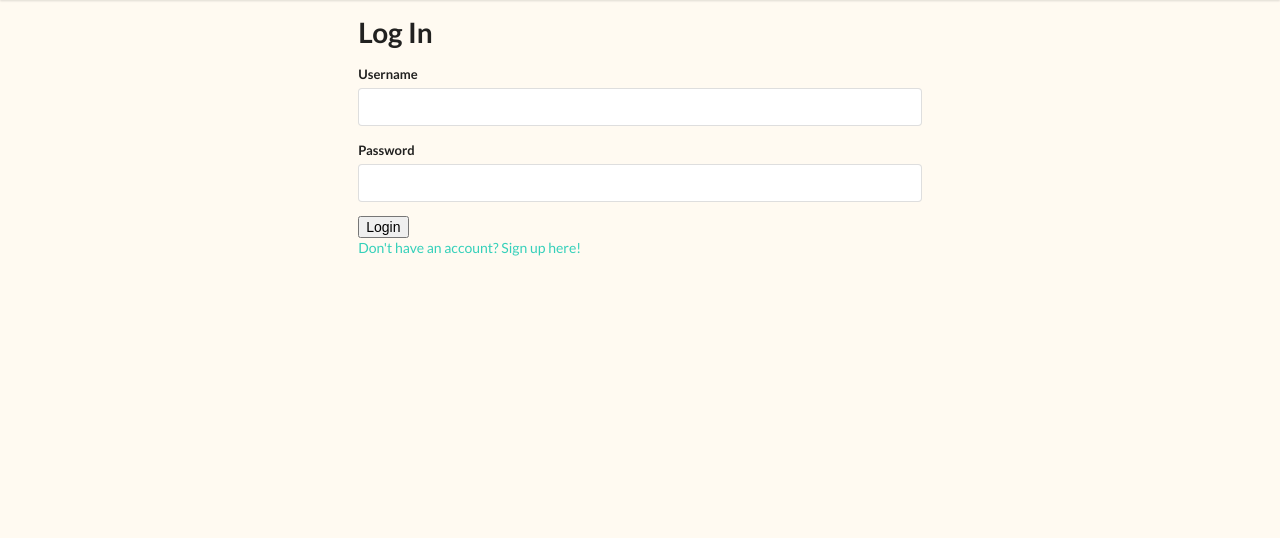
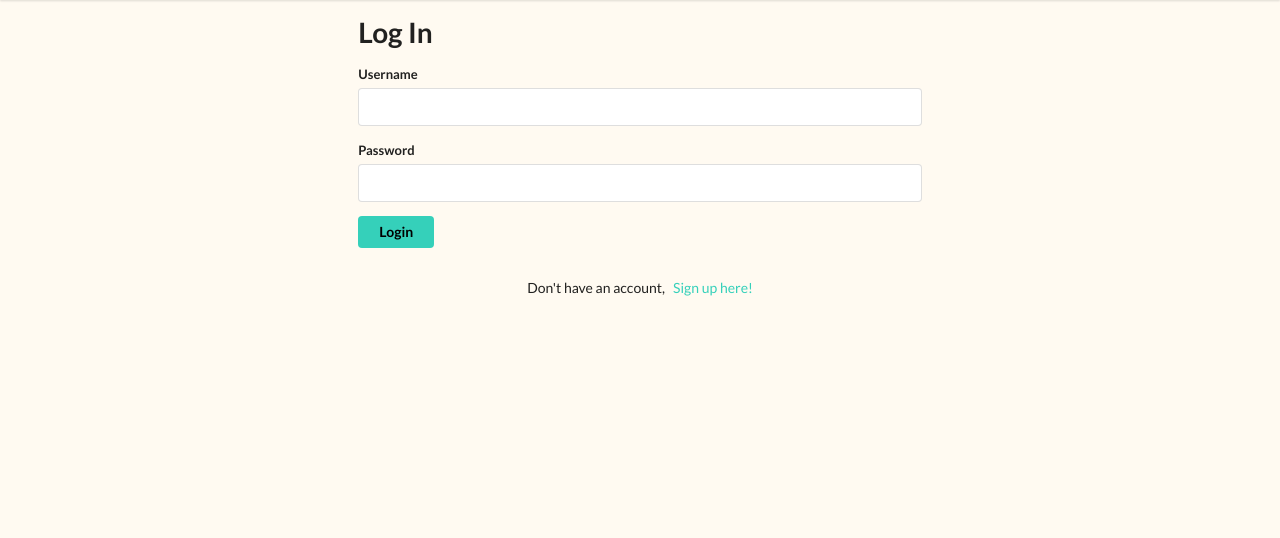
Before and after one commit to danlehner/wayfarer, a Django app: page /accounts/login/ in a window 1280 px wide. Shown: the part 77-615 px from the top of the page. Run offline with Django 3.2, Linux system fonts and the light colour scheme; some libraries are stand-ins or nearby versions.

Commit message:
adds green login button to static login pages. Also centers the text an link for 'Don't have an account...

```diff
--- a/accounts/templates/login.html
+++ b/accounts/templates/login.html
@@ -21,9 +21,11 @@ margin: 0 auto;">
     <label for="password">Password</label>
     <input type="password" name="password" required>
   </p>
-  <button type="submit">Login</button>
+  <button class="ui green button" type="submit">Login</button>
 </form>
-<a href="{% url 'signup' %}">Don't have an account? Sign up here!</a>
+<div class="ui hidden divider"></div>
+<p class="ui center aligned container">Don't have an account, &nbsp <a href="{% url 'signup' %}">Sign up here!</a></p>
+
 </section>
 
 {% endblock %}
```
Also changed, not shown: main_app/static/scripts/app.js (+0 -23 lines).
